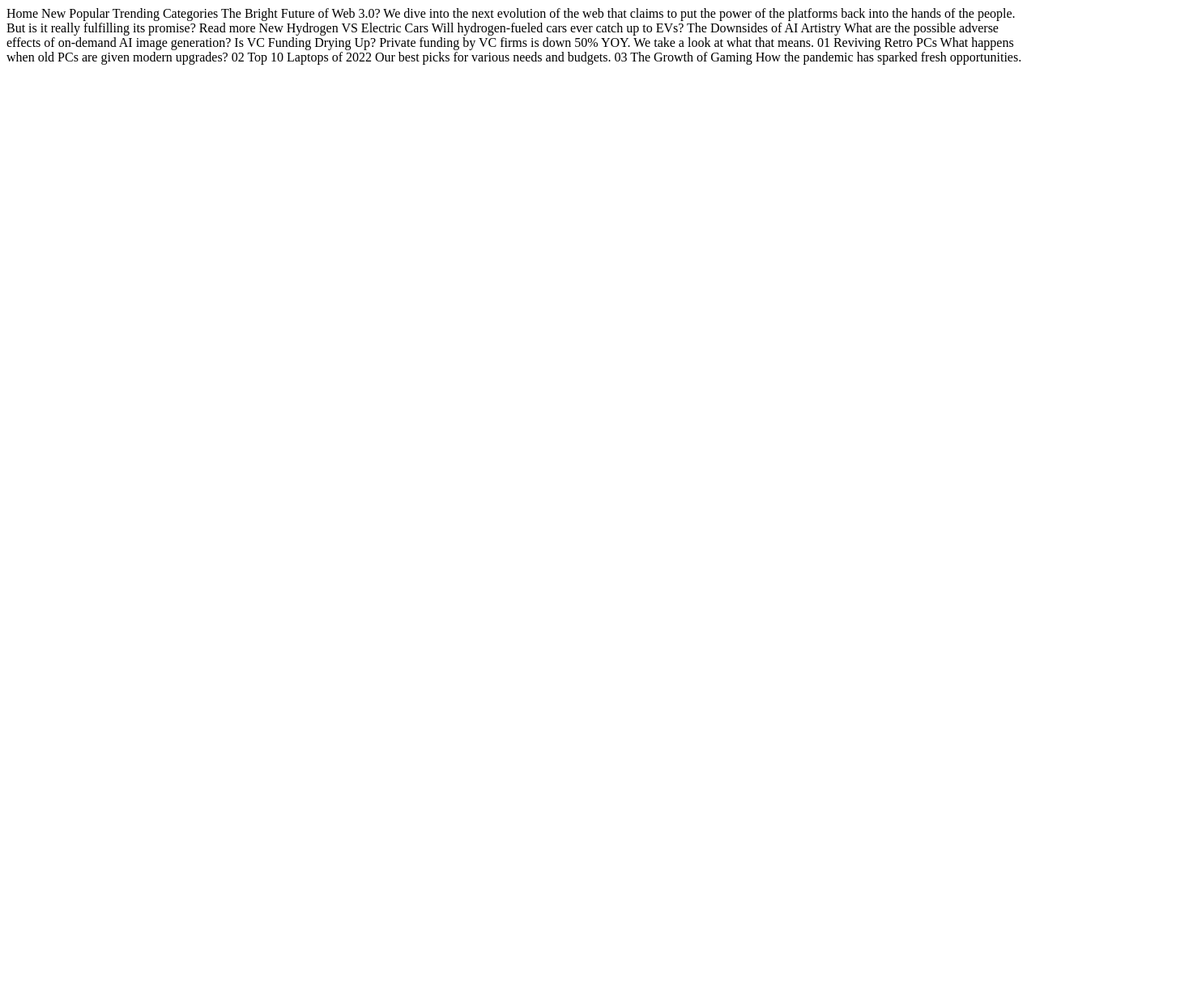
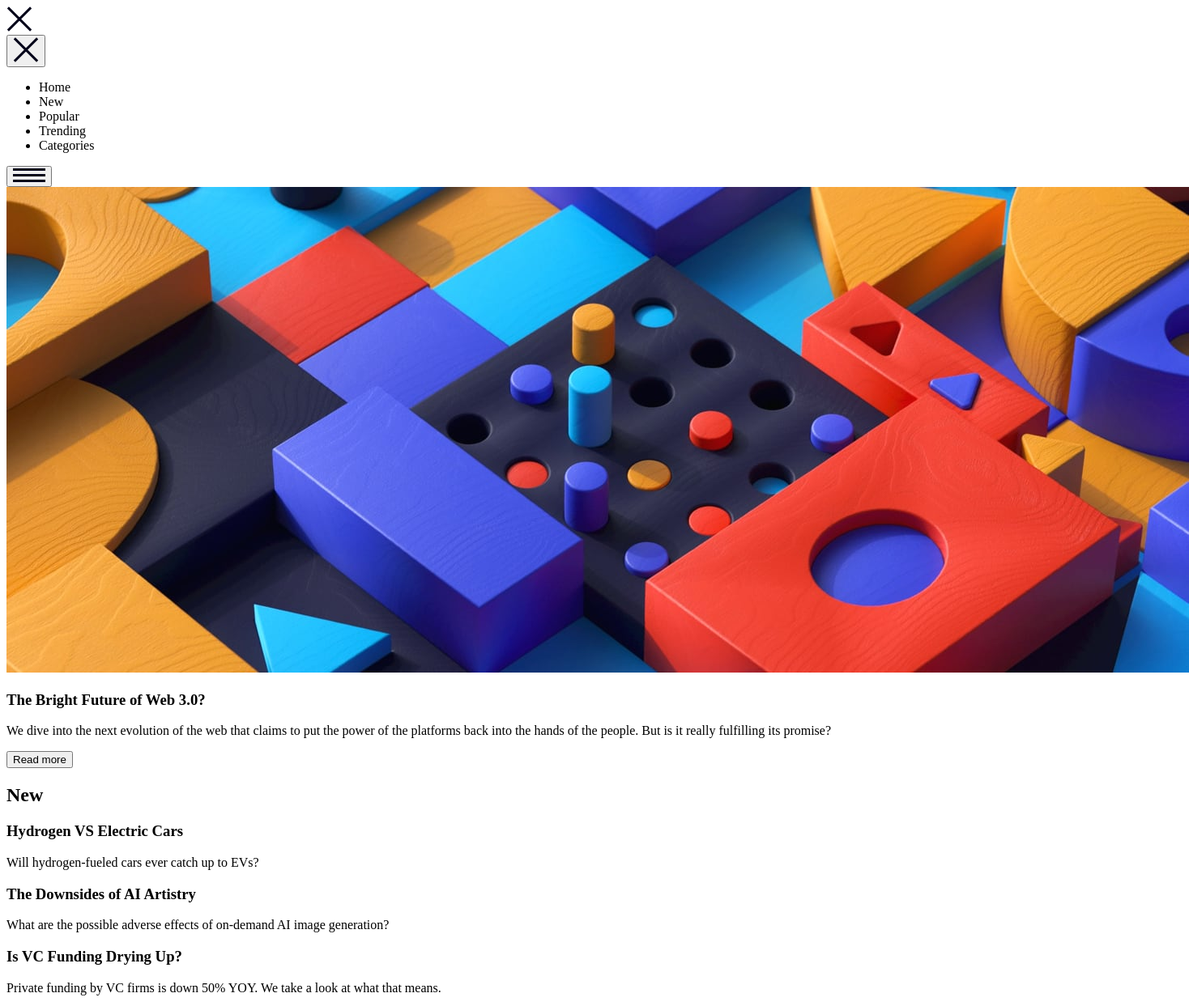
Before and after one commit to kenliii/homepage, a plain HTML site: page index.html in a window 1280 px wide. Shown: the top 1243 px of the page at 81% size, 1468 px wide, since content can reach past the window. Before the commit the page ends 800 px from the top, so only its background shows below. Drawn offline with Linux system fonts and the light colour scheme.

Commit message:
index done

```diff
--- a/index.html
+++ b/index.html
@@ -10,41 +10,114 @@
 </head>
 <body>
 
-  Home
-  New
-  Popular
-  Trending
-  Categories
+  <header class="header">
+    <div>
+      <img src="./assets/images/icon-menu-close.svg" alt="">
+    </div>
+  </header>
 
-  The Bright Future of Web 3.0?
+  <nav>
+    <button id="menu-close">
+      <img src="./assets/images/icon-menu-close.svg" alt="">
+    </button>
 
-  We dive into the next evolution of the web that claims to put the power of the platforms back into the hands of the people.
-  But is it really fulfilling its promise?
+    <ul>
+      <li>Home</li>
+      <li>New</li>
+      <li>Popular</li>
+      <li>Trending</li>
+      <li>Categories</li>
+    </ul>
+  </nav>
 
-  Read more
+  <div class="menu-button">
+    <button id="menu-button">
+      <img src="./assets/images/icon-menu.svg" alt="" />
+    </button>
+  </div>
+</header>
 
-  New
+<section class="showcase">
+  <div>
+    <picture>
+      <source
+        media="(min-width: 768px)"
+        srcset="./assets/images/image-web-3-desktop.jpg"
+      />
+      <img src="./assets/images/image-web-3-mobile.jpg" alt="" />
+    </picture>
 
-  Hydrogen VS Electric Cars
-  Will hydrogen-fueled cars ever catch up to EVs?
+    <article>
+      <h1>The Bright Future of Web 3.0?</h1>
 
-  The Downsides of AI Artistry
-  What are the possible adverse effects of on-demand AI image generation?
+      <div>
+        <p>
+          We dive into the next evolution of the web that claims to put the
+          power of the platforms back into the hands of the people. But is
+          it really fulfilling its promise?
+        </p>
 
-  Is VC Funding Drying Up?
-  Private funding by VC firms is down 50% YOY. We take a look at what that means.
+        <button>Read more</button>
+      </div>
+    </article>
+  </div>
 
-  01
-  Reviving Retro PCs
-  What happens when old PCs are given modern upgrades?
+  <div>
+    <h2>New</h2>
 
-  02
-  Top 10 Laptops of 2022
-  Our best picks for various needs and budgets.
+    <article>
+      <h3>Hydrogen VS Electric Cars</h3>
+      <p>Will hydrogen-fueled cars ever catch up to EVs?</p>
+    </article>
 
-  03
-  The Growth of Gaming
-  How the pandemic has sparked fresh opportunities.
+    <article>
+      <h3>The Downsides of AI Artistry</h3>
+      <p>
+        What are the possible adverse effects of on-demand AI image
+        generation?
+      </p>
+    </article>
 
+    <article>
+      <h3>Is VC Funding Drying Up?</h3>
+      <p>
+        Private funding by VC firms is down 50% YOY. We take a look at what
+        that means.
+      </p>
+    </article>
+  </div>
+</section>
+
+<div class="cards">
+  <article>
+    <img src="./assets/images/image-retro-pcs.jpg" alt="" />
+    <div>
+      <span>01</span>
+      <h4>Reviving Retro PCs</h4>
+      <p>What happens when old PCs are given modern upgrades?</p>
+    </div>
+  </article>
+
+  <article>
+    <img src="./assets/images/image-top-laptops.jpg" alt="" />
+    <div>
+      <span>02</span>
+      <h4>Top 10 Laptops of 2022</h4>
+      <p>Our best picks for various needs and budgets.</p>
+    </div>
+  </article>
+
+  <article>
+    <img src="./assets/images/image-gaming-growth.jpg" alt="" />
+    <div>
+      <span>03</span>
+      <h4>The Growth of Gaming</h4>
+      <p>How the pandemic has sparked fresh opportunities.</p>
+    </div>
+  </article>
+</div>
+
+
+  <script src="app.js"></script>
 </body>
 </html>
```
